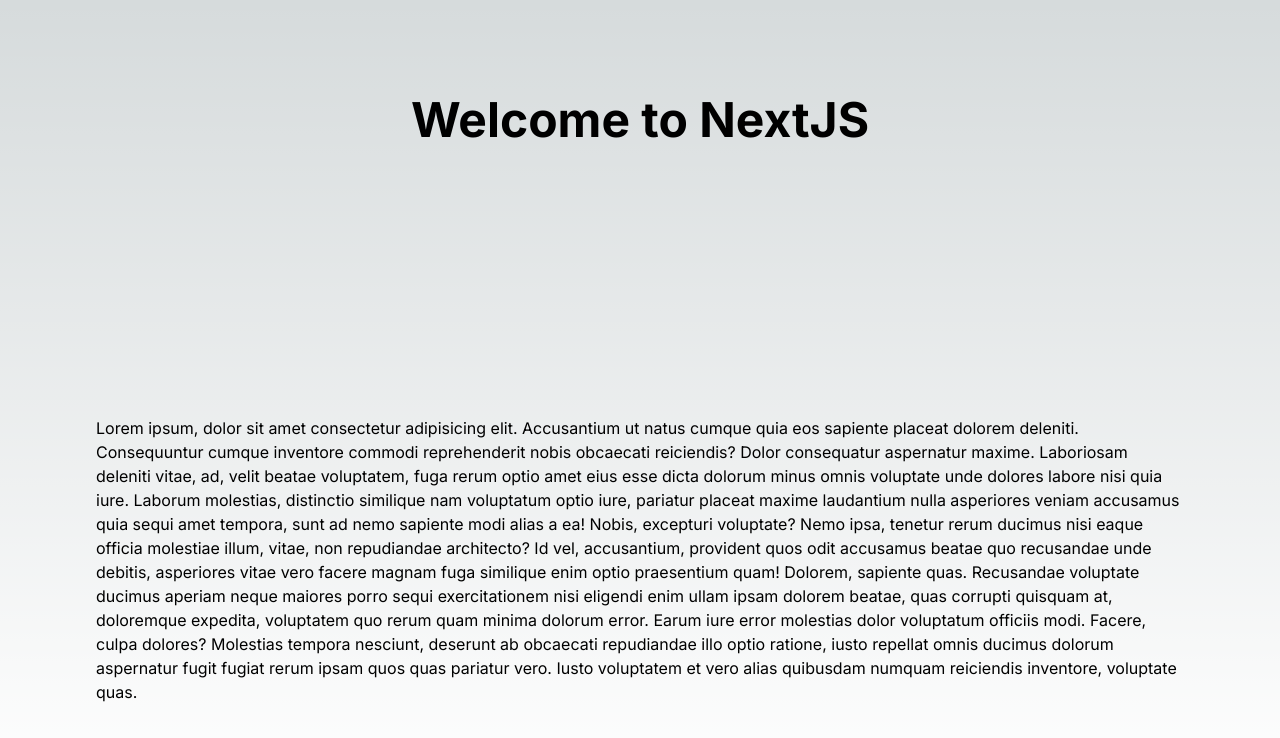
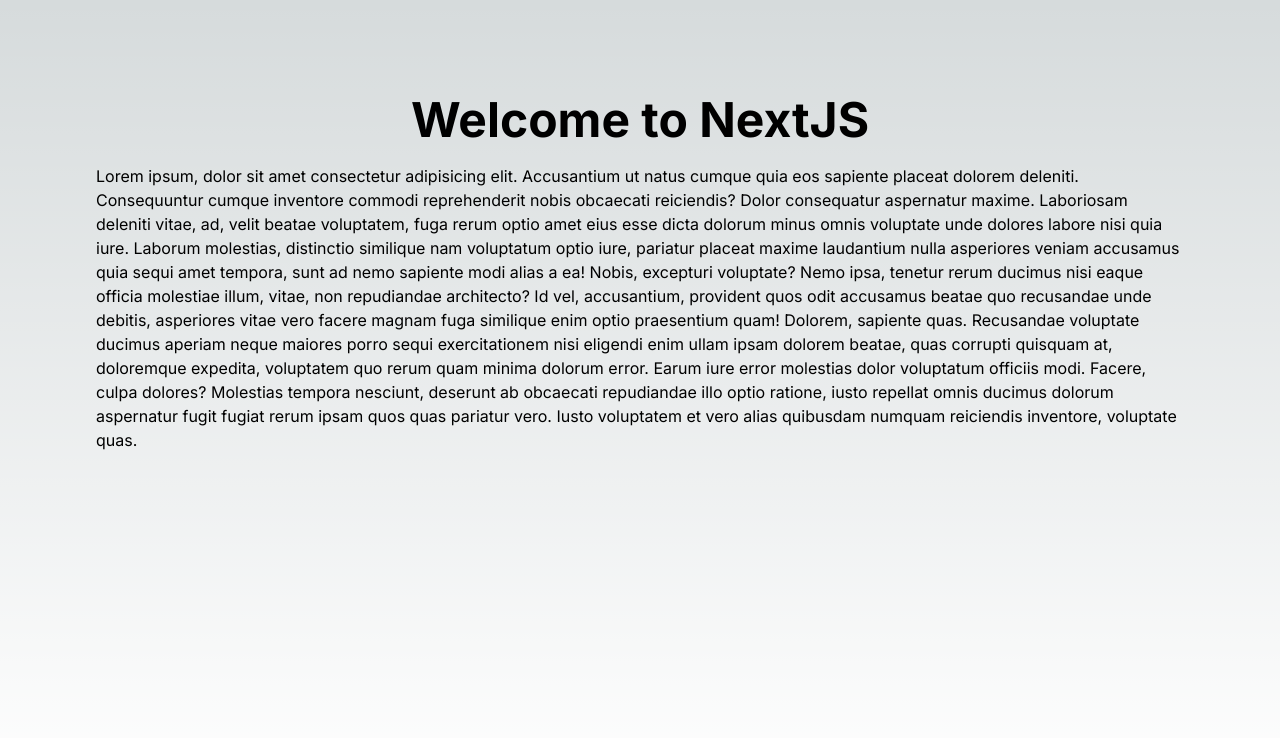
Before and after one commit to shaon07softic/ci-cd-test, a Next.js app: page / in a window 1280 px wide. Shown: the top 738 px of the page. Built offline with nearby package versions, Linux system fonts and the light colour scheme.

Commit message:
change design

```diff
--- a/src/app/page.tsx
+++ b/src/app/page.tsx
@@ -1,6 +1,6 @@
 export default function Home() {
   return (
-    <main className="flex min-h-screen flex-col items-center justify-between p-24">
+    <main className="flex min-h-screen flex-col items-center gap-5 p-24">
       <h1 className="text-5xl font-bold">Welcome to NextJS</h1>
       <p>
         Lorem ipsum, dolor sit amet consectetur adipisicing elit. Accusantium ut natus cumque quia
```
